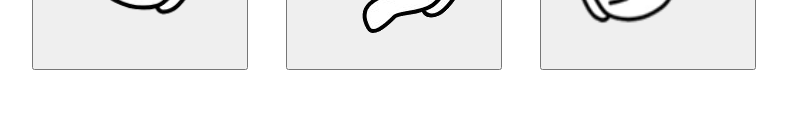
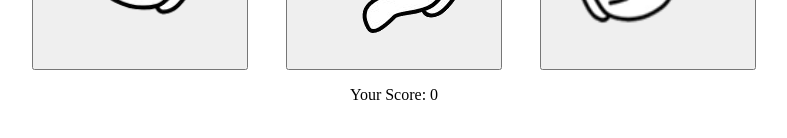
Before and after one commit to Deso-68/rock-paper-scissors, a plain HTML site: page index.html in a window 1280 px wide. Shown: the part 270-408 px from the top of the page, without its empty margins (246-1033 px from the left). Drawn offline with Linux system fonts and the light colour scheme.

Commit message:
Implement score-container to show score

```diff
--- a/index.html
+++ b/index.html
@@ -18,6 +18,11 @@
         <button class="btn-paper" aria-label="Choose paper"><img src="images/paper.png" alt=""></button>
         <button class="btn-scissors" aria-label="Choose scissors"><img src="images/scissors.png" alt=""></button>
     </section>
+
+    <div class="score-container">
+        <p>Your Score: <span class="score-item">0</span></p>
+    </div>
+
     <script src="script.js"></script>
 </body>
 </html>
```
